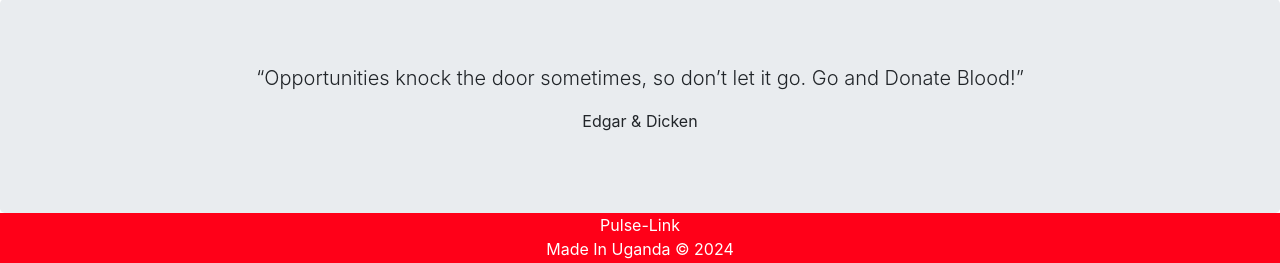
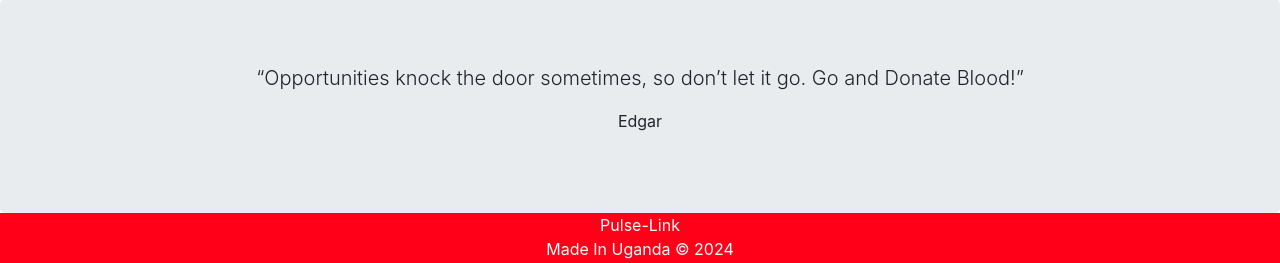
Before and after one commit to L-Edgar/Donation-testing, a Django app: page / in a window 1280 px wide. Shown: the part 585-848 px from the top of the page. Run offline with Django 3.2, Linux system fonts and the light colour scheme; parts of the project's set-up code (start-up, migrations or seed data) failed here and were passed over; some libraries are stand-ins or nearby versions.

Commit message:
debugging more

```diff
--- a/blooddonationtesting/settings.py
+++ b/blooddonationtesting/settings.py
@@ -148,6 +148,7 @@ LOGGING = {
 
 STATIC_URL = '/static/'
 STATIC_ROOT = os.path.join(BASE_DIR, 'staticfiles')
+STATICFILES_DIRS = [BASE_DIR / "static"]
 #STATICFILES_DIRS=[
 #os.path.join(BASE_DIR,"static")
 # ]
--- a/templates/blood/index.html
+++ b/templates/blood/index.html
@@ -33,7 +33,7 @@
     <p class="lead text-center">“Opportunities knock the door sometimes, so don’t let it go. Go and Donate Blood!”
       </p>
 
-    <p class="text-center">Edgar & Dicken</p>
+    <p class="text-center">Edgar</p>
 
   </div>
   {% include "blood/footer.html" %}
```
